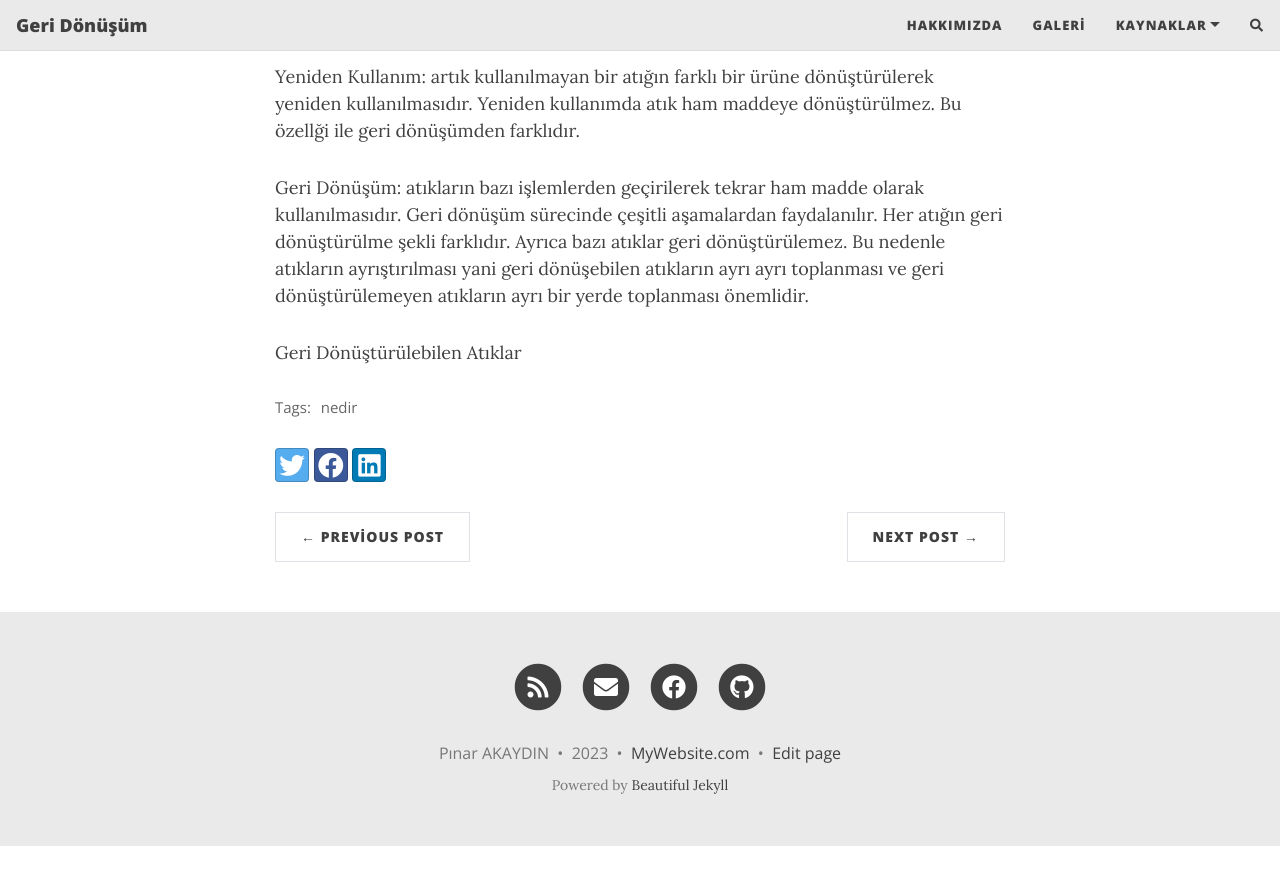
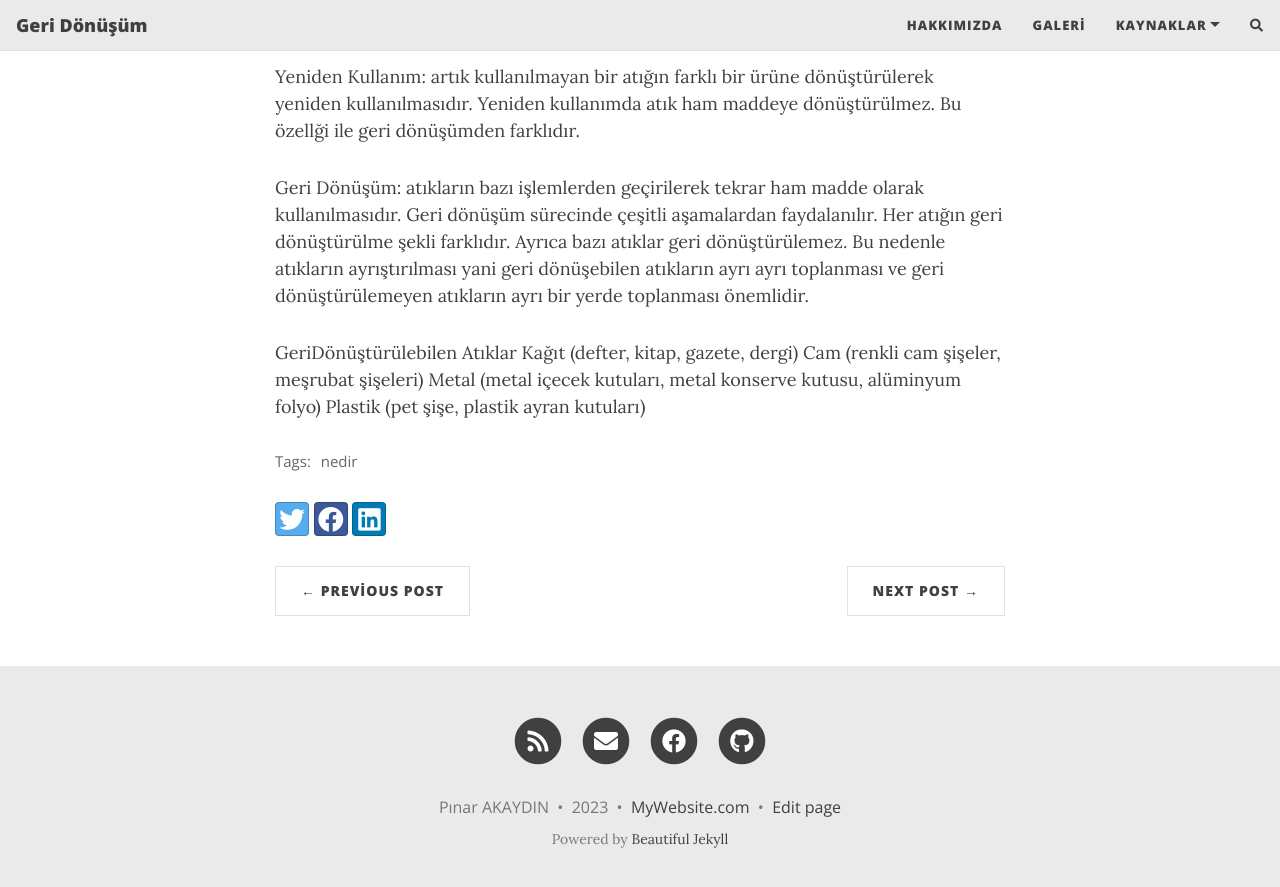
Before and after one commit to GeriDonusumFarkindaligi/GeriDonusumFarkindaligi.github.io, a Jekyll site: the page built from _posts/2023-07-21-geri-donusum-nedir.md, in a window 1280 px wide and 900 px high, scrolled down 767 px. Shown: the top 887 px of the window. Built offline with Jekyll 4.4.1, drawn with Linux system fonts in a browser that asks for light colours; nearby versions of some CDN libraries; comment, search, counter and statistics services are not loaded; before the commit the page ends 1613 px from its top, so only the background shows below that.

Commit message:
Update 2023-07-21-geri-donusum-nedir.md

```diff
--- a/_posts/2023-07-21-geri-donusum-nedir.md
+++ b/_posts/2023-07-21-geri-donusum-nedir.md
@@ -18,4 +18,8 @@ Yeniden Kullanım: artık kullanılmayan bir atığın farklı bir ürüne dön
 
 Geri Dönüşüm: atıkların bazı işlemlerden geçirilerek tekrar ham madde olarak kullanılmasıdır. Geri dönüşüm sürecinde çeşitli aşamalardan faydalanılır. Her atığın geri dönüştürülme şekli farklıdır. Ayrıca bazı atıklar geri dönüştürülemez. Bu nedenle atıkların ayrıştırılması yani geri dönüşebilen atıkların ayrı ayrı toplanması ve geri dönüştürülemeyen atıkların ayrı bir yerde toplanması önemlidir.
 
-Geri Dönüştürülebilen Atıklar
+GeriDönüştürülebilen Atıklar
+Kağıt (defter, kitap, gazete, dergi)
+Cam (renkli cam şişeler, meşrubat şişeleri)
+Metal (metal içecek kutuları, metal konserve kutusu, alüminyum folyo)
+Plastik (pet şişe, plastik ayran kutuları)
```
